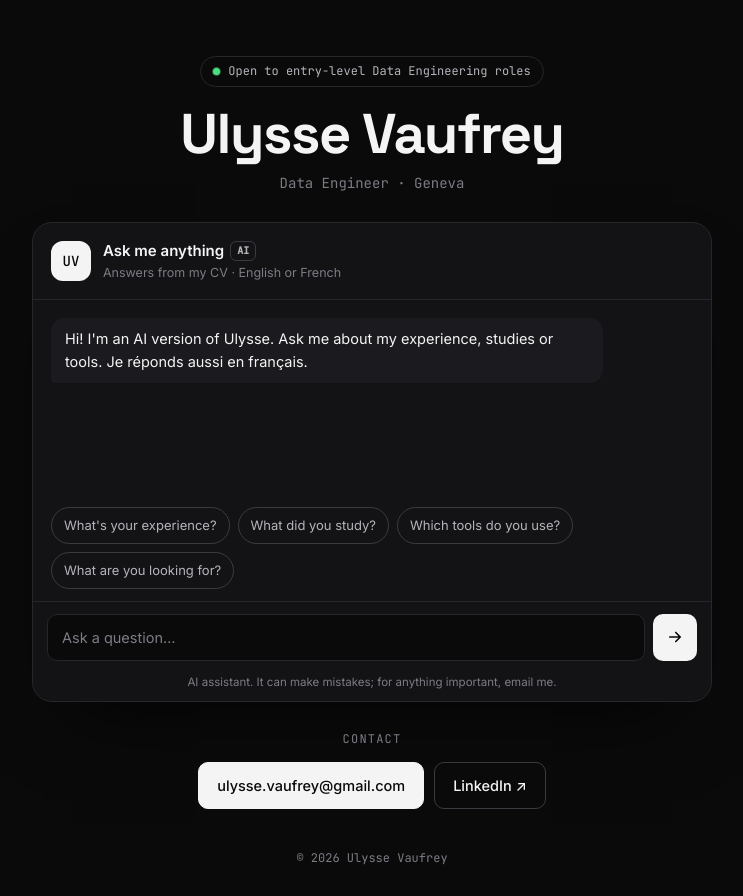
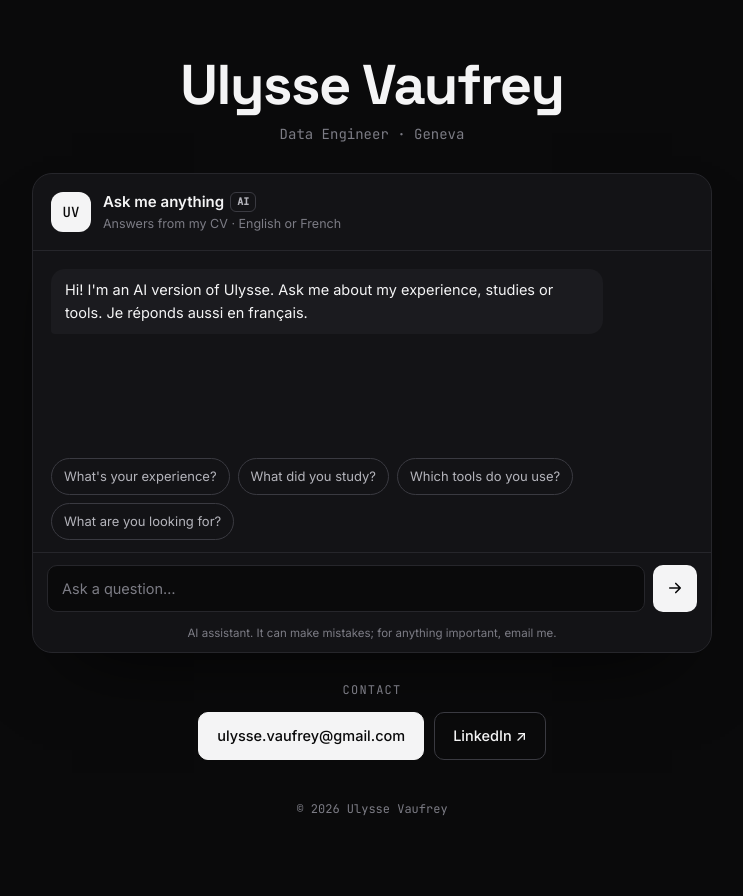
Before and after one commit to UlysseVfr/ulysse-site, a website: page index.html in a window 1280 px wide. Shown: the whole page, without its empty margins (268-1011 px from the left). After the commit the page ends 847 px from the top, so only its background shows below. Drawn offline with Linux system fonts and the light colour scheme.

Commit message:
Update index.html

```diff
--- a/index.html
+++ b/index.html
@@ -17,7 +17,6 @@
 <body>
   <main class="page">
     <header class="intro">
-      <p class="status"><span class="dot"></span> Open to entry-level Data Engineering roles</p>
       <h1>Ulysse Vaufrey</h1>
       <p class="role">Data Engineer · Geneva</p>
     </header>
```
